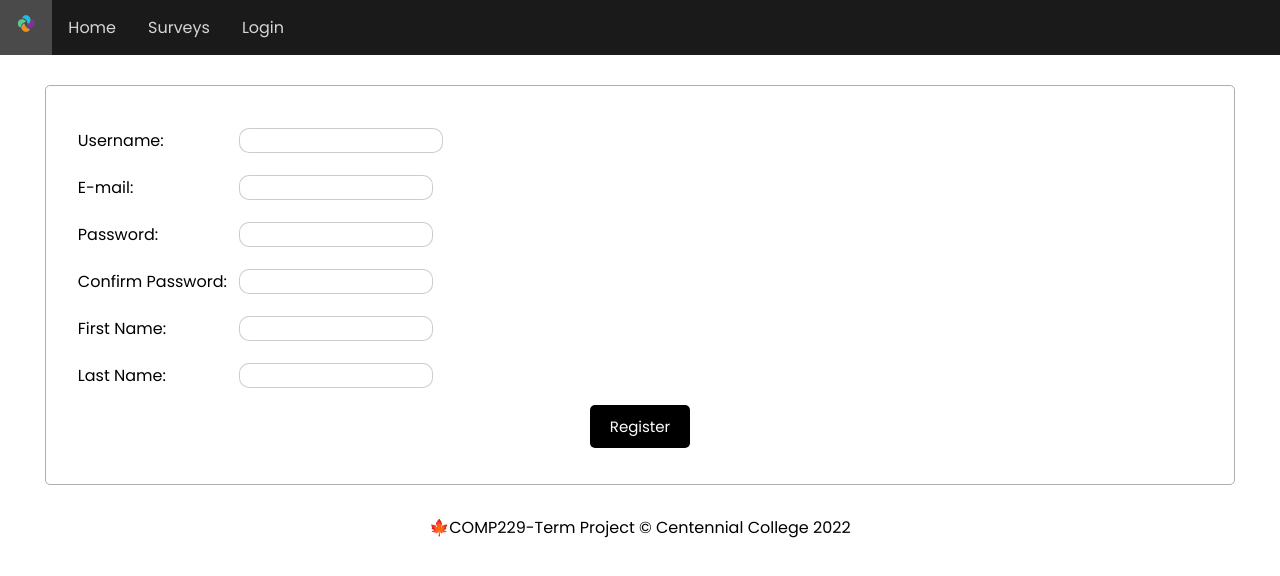
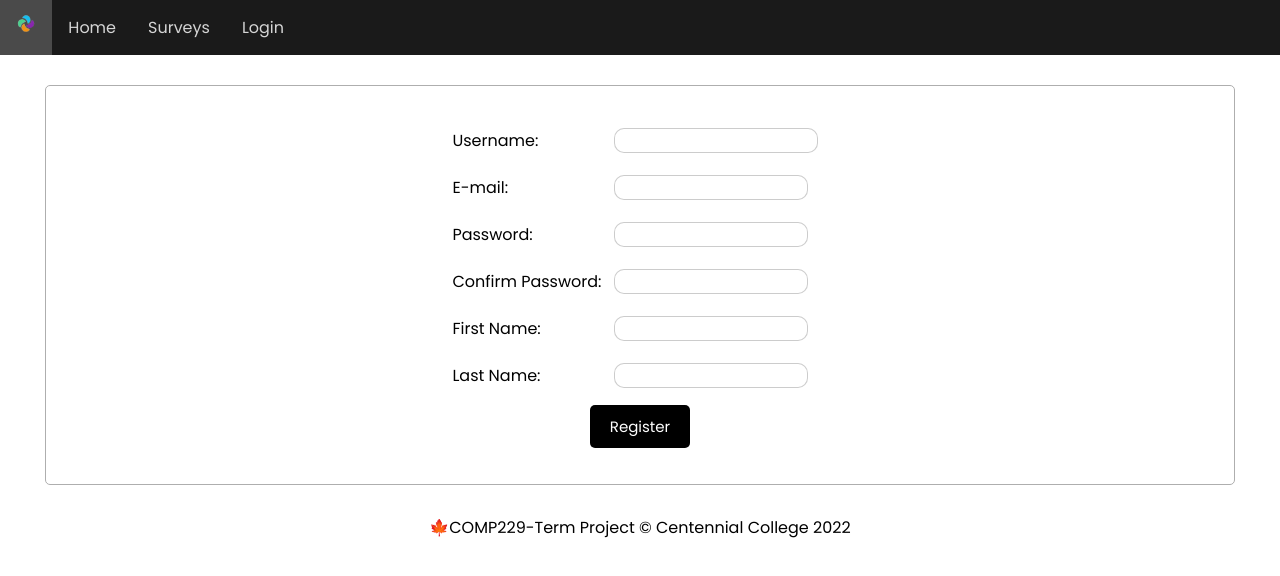
Before and after one commit to jmmunoz14/comp229-term-project, a React (Create React App) app: page /signup in a window 1280 px wide. Shown: the top 576 px of the page. Built offline with nearby package versions, Linux system fonts and the light colour scheme.

Commit message:
Styles at forms + bugfix at login

```diff
--- a/src/views/LoginView.js
+++ b/src/views/LoginView.js
@@ -46,6 +46,7 @@ export const LoginView = () => {
     return (
         <div className='container'>
             <form onSubmit={handleSubmit}>
+                <div className='register-btn-flexbox-container'>
                     <table className='center'>
                         <tbody>
                             <tr>
@@ -62,6 +63,7 @@ export const LoginView = () => {
                             </tr>
                         </tbody>
                     </table>
+                </div>
                 <div className='register-btn-flexbox-container'> <button type='submit' className="btn">Login</button></div>
                 <div className='register-btn-flexbox-container'><a href="/signup"> Sign-up </a></div>
             </form>
--- a/src/views/SignupView.js
+++ b/src/views/SignupView.js
@@ -55,6 +55,7 @@ export const SignupView = () => {
     return (
         <div className='container'>
             <form onSubmit={handleSubmit}>
+                <div className='register-btn-flexbox-container'>
                     <table className='center'>
                         <tbody>
                             <tr>
@@ -87,6 +88,7 @@ export const SignupView = () => {
                             </tr>
                         </tbody>
                     </table>
+                </div>
                 <div className='register-btn-flexbox-container'>
                     <button type='submit' className="btn">Register</button>
                 </div>
```
Lines whose indentation alone changed are shown as unchanged.
